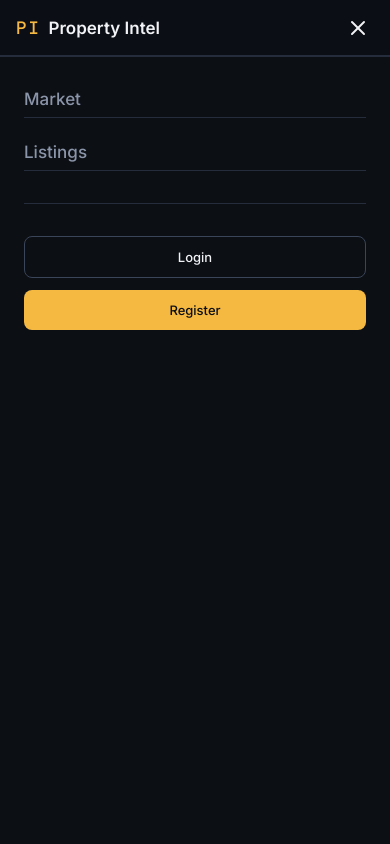
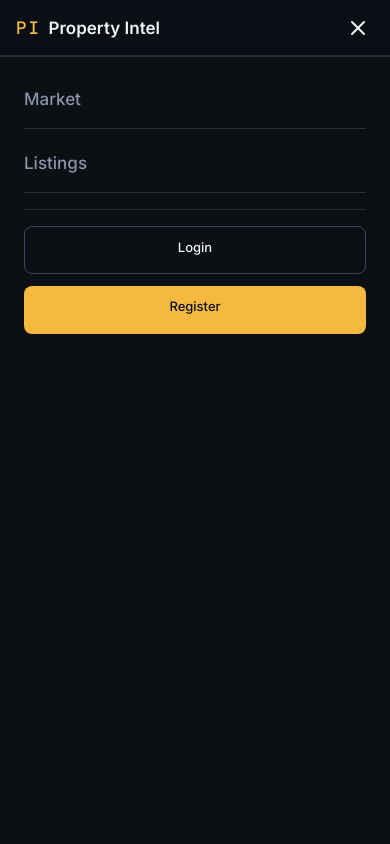
Before and after one commit to islajr/property-intel, a React (Vite) app in the folder client/: page / in a window 390 px wide. Both pictures are taken after a click on the button "Open menu". Shown: the top 844 px of the page. Built offline with nearby package versions, Linux system fonts and the light colour scheme; no server answers.

Commit message:
feat: (client) add mobile navigation drawer

```diff
--- a/client/src/components/layout/Navigation.tsx
+++ b/client/src/components/layout/Navigation.tsx
@@ -110,40 +110,72 @@ export default function Navigation() {
         </button>
       </div>
 
-      {/* Mobile Drawer (Basic layout, will be polished in Wave D) */}
+      {/* Mobile Drawer */}
       {mobileMenuOpen && (
         <div className="mobile-drawer">
-          <div className="mobile-drawer-links">
-            <Link to="/market" className="mobile-drawer-item" onClick={() => setMobileMenuOpen(false)}>
+          <div className="mobile-drawer-content flex flex-col justify-between h-full w-full">
+            <div className="mobile-drawer-links flex flex-col gap-1">
+              <Link
+                to="/market"
+                className="mobile-drawer-item flex items-center"
+                style={{ minHeight: 48 }}
+                onClick={() => setMobileMenuOpen(false)}
+              >
                 Market
               </Link>
-            <Link to="/listings" className="mobile-drawer-item" onClick={() => setMobileMenuOpen(false)}>
+              <Link
+                to="/listings"
+                className="mobile-drawer-item flex items-center"
+                style={{ minHeight: 48 }}
+                onClick={() => setMobileMenuOpen(false)}
+              >
                 Listings
               </Link>
               {isAuthenticated && (
-              <Link to="/alerts" className="mobile-drawer-item" onClick={() => setMobileMenuOpen(false)}>
+                <Link
+                  to="/alerts"
+                  className="mobile-drawer-item flex items-center"
+                  style={{ minHeight: 48 }}
+                  onClick={() => setMobileMenuOpen(false)}
+                >
                   My Alerts
                 </Link>
               )}
+            </div>
 
+            <div className="mobile-drawer-actions mt-auto w-full">
               <div className="mobile-drawer-divider" />
-
               {isAuthenticated ? (
-              <button onClick={() => { handleSignOut(); setMobileMenuOpen(false); }} className="mobile-drawer-btn-destructive">
+                <button
+                  onClick={() => { handleSignOut(); setMobileMenuOpen(false); }}
+                  className="mobile-drawer-btn-destructive w-full flex items-center justify-center"
+                  style={{ minHeight: 48 }}
+                >
                   Sign out
                 </button>
               ) : (
-              <div className="mobile-drawer-auth-actions">
-                <Link to="/login" className="mobile-drawer-login" onClick={() => setMobileMenuOpen(false)}>
+                <div className="mobile-drawer-auth-actions flex flex-col gap-3 w-full">
+                  <Link
+                    to="/login"
+                    className="mobile-drawer-login w-full flex items-center justify-center"
+                    style={{ minHeight: 48 }}
+                    onClick={() => setMobileMenuOpen(false)}
+                  >
                     Login
                   </Link>
-                <Link to="/register" className="mobile-drawer-register" onClick={() => setMobileMenuOpen(false)}>
+                  <Link
+                    to="/register"
+                    className="mobile-drawer-register w-full flex items-center justify-center text-inverse font-semibold"
+                    style={{ minHeight: 48 }}
+                    onClick={() => setMobileMenuOpen(false)}
+                  >
                     Register
                   </Link>
                 </div>
               )}
             </div>
           </div>
+        </div>
       )}
     </nav>
   );
```
Lines whose indentation alone changed are shown as unchanged.
